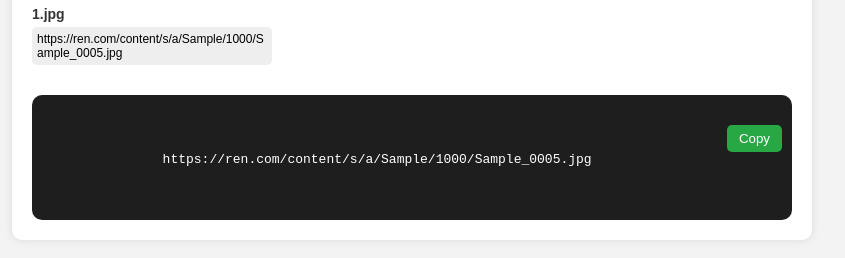
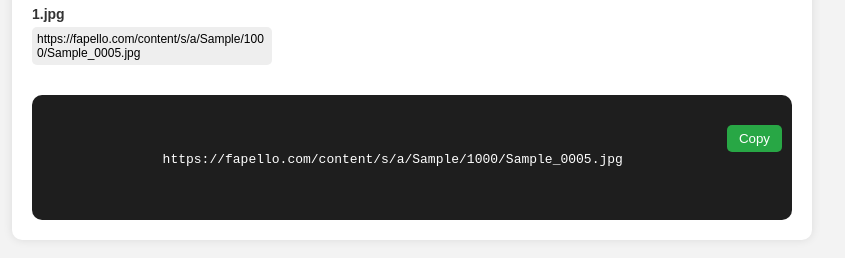
Before and after one commit to renodwi/testttt, a plain HTML site: page index.html in a window 1280 px wide. Both pictures are taken after typing "Sample", "5", "5" into the empty fields and a click on the button "Generate". Shown: the part 618-876 px from the top of the page, without its empty margins (228-1073 px from the left). Drawn offline with Linux system fonts and the light colour scheme.

```diff
--- a/index.html
+++ b/index.html
@@ -144,7 +144,7 @@ function generate() {
         let folderKelipatan = Math.ceil(i / 1000) * 1000;
         let padded = String(i).padStart(4, "0");
 
-        let url = `https://ren.com/content/${huruf1}/${huruf2}/${nama}/${folderKelipatan}/${nama}_${padded}.jpg`;
+        let url = `https://fapello.com/content/${huruf1}/${huruf2}/${nama}/${folderKelipatan}/${nama}_${padded}.jpg`;
 
         let displayName = `${loopIndex}.jpg`;   // Nama file tampilan
 
```
